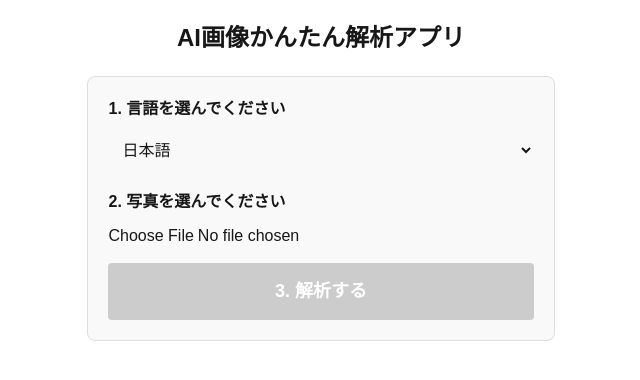
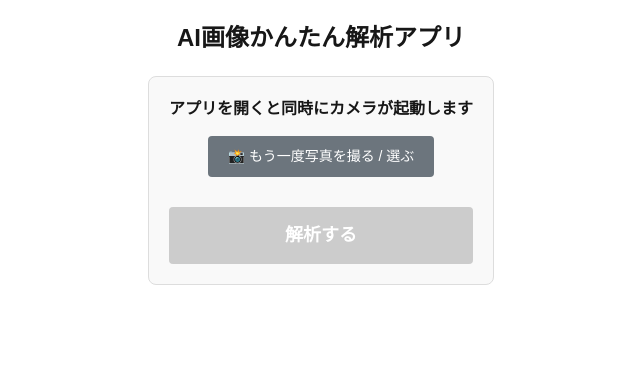
Before and after one commit to hedgehogtomcatqaz1326-netizen/my-image-analyzer, a Next.js app: page / in a window 1280 px wide. Shown: the top 380 px of the page, without its empty margins (319-959 px from the left). Built offline with nearby package versions, Linux system fonts and the light colour scheme.

Commit message:
Update: auto camera launch and remove multilingual support

```diff
--- a/app/page.tsx
+++ b/app/page.tsx
@@ -1,16 +1,23 @@
 "use client";
 
-import { useState, ChangeEvent } from "react";
+import { useState, useRef, useEffect } from "react";
 
 export default function Home() {
   const [selectedImage, setSelectedImage] = useState<File | null>(null);
   const [previewUrl, setPreviewUrl] = useState<string | null>(null);
-  const [selectedLang, setSelectedLang] = useState<string>("日本語");
   const [loading, setLoading] = useState<boolean>(false);
   const [result, setResult] = useState<{ summary: string; labels: string[] } | null>(null);
   const [error, setError] = useState<string | null>(null);
+  const fileInputRef = useRef<HTMLInputElement>(null);
 
-  const handleImageChange = (e: ChangeEvent<HTMLInputElement>) => {
+  // アプリ起動（マウント時）と同時に自動でカメラ（ファイル選択ダイアログ）を起動する
+  useEffect(() => {
+    if (fileInputRef.current) {
+      fileInputRef.current.click();
+    }
+  }, []);
+
+  const handleImageChange = (e: React.ChangeEvent<HTMLInputElement>) => {
     const file = e.target.files?.[0];
     if (file) {
       setSelectedImage(file);
@@ -22,7 +29,7 @@ export default function Home() {
 
   const handleAnalyze = async () => {
     if (!selectedImage) {
-      setError("画像が取得できません。もう一度画像を選んでください。");
+      setError("写真が選択されていません。");
       return;
     }
 
@@ -33,7 +40,8 @@ export default function Home() {
     try {
       const formData = new FormData();
       formData.append("image", selectedImage);
-      formData.append("lang", selectedLang);
+      // 外国語対応を取り消したため、言語指定は常に日本語固定
+      formData.append("lang", "日本語");
 
       const res = await fetch("/api/analyze", {
         method: "POST",
@@ -61,34 +69,41 @@ export default function Home() {
       </h1>
 
       <div style={{ backgroundColor: "#f9f9f9", padding: "20px", borderRadius: "8px", border: "1px solid #ddd", marginBottom: "20px" }}>
-        <label style={{ display: "block", marginBottom: "10px", fontWeight: "bold" }}>
-          1. 言語を選んでください
-        </label>
-        <select
-          value={selectedLang}
-          onChange={(e) => setSelectedLang(e.target.value)}
-          style={{ width: "100%", padding: "10px", fontSize: "16px", marginBottom: "20px", borderRadius: "4px" }}
-        >
-          <option value="日本語">日本語</option>
-          <option value="英語">English (英語)</option>
-          <option value="中国語">中文 (中国語)</option>
-          <option value="韓国語">한국어 (韓国語)</option>
-          <option value="ポルトガル語">Português (ポルトガル語)</option>
-        </select>
+        <p style={{ marginBottom: "15px", fontWeight: "bold", textAlign: "center" }}>
+          アプリを開くと同時にカメラが起動します
+        </p>
 
-        <label style={{ display: "block", marginBottom: "10px", fontWeight: "bold" }}>
-          2. 写真を選んでください
-        </label>
+        {/* 隠しファイル入力：capture="environment" によりスマホでは直接外カメラが起動 */}
         <input
           type="file"
           accept="image/*"
+          capture="environment"
+          ref={fileInputRef}
           onChange={handleImageChange}
-          style={{ width: "100%", marginBottom: "15px" }}
+          style={{ display: "none" }}
         />
+
+        <div style={{ textAlign: "center", marginBottom: "15px" }}>
+          <button
+            onClick={() => fileInputRef.current?.click()}
+            style={{
+              padding: "10px 20px",
+              backgroundColor: "#6c757d",
+              color: "#fff",
+              fontSize: "14px",
+              border: "none",
+              borderRadius: "4px",
+              cursor: "pointer",
+              marginBottom: "15px"
+            }}
+          >
+            📸 もう一度写真を撮る / 選ぶ
+          </button>
+        </div>
 
         {previewUrl && (
           <div style={{ textAlign: "center", marginBottom: "15px" }}>
-            <img src={previewUrl} alt="プレビュー" style={{ maxWidth: "100%", maxHeight: "200px", borderRadius: "4px" }} />
+            <img src={previewUrl} alt="プレビュー" style={{ maxWidth: "100%", maxHeight: "250px", borderRadius: "4px" }} />
           </div>
         )}
 
@@ -107,7 +122,7 @@ export default function Home() {
             cursor: loading || !selectedImage ? "not-allowed" : "pointer"
           }}
         >
-          {loading ? "解析中..." : "3. 解析する"}
+          {loading ? "解析中..." : "解析する"}
         </button>
       </div>
 
```
